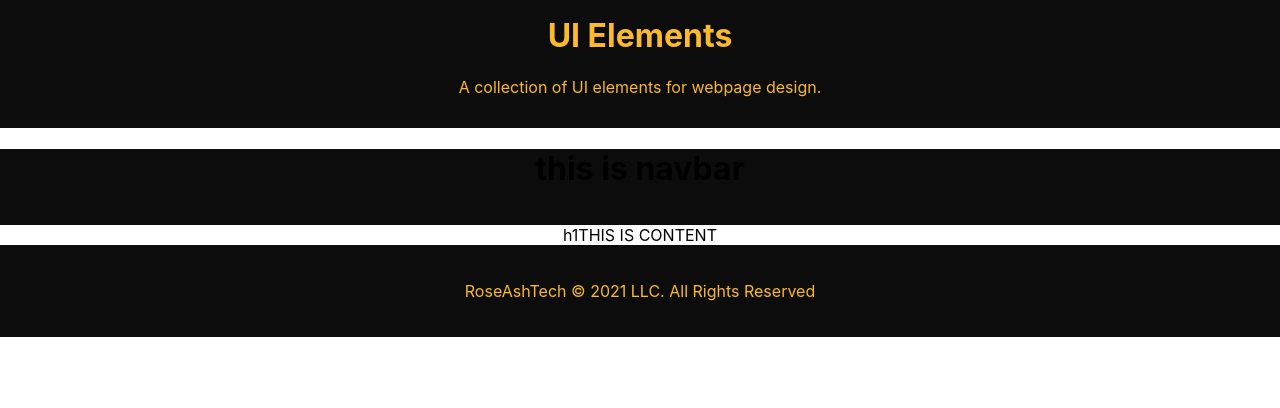
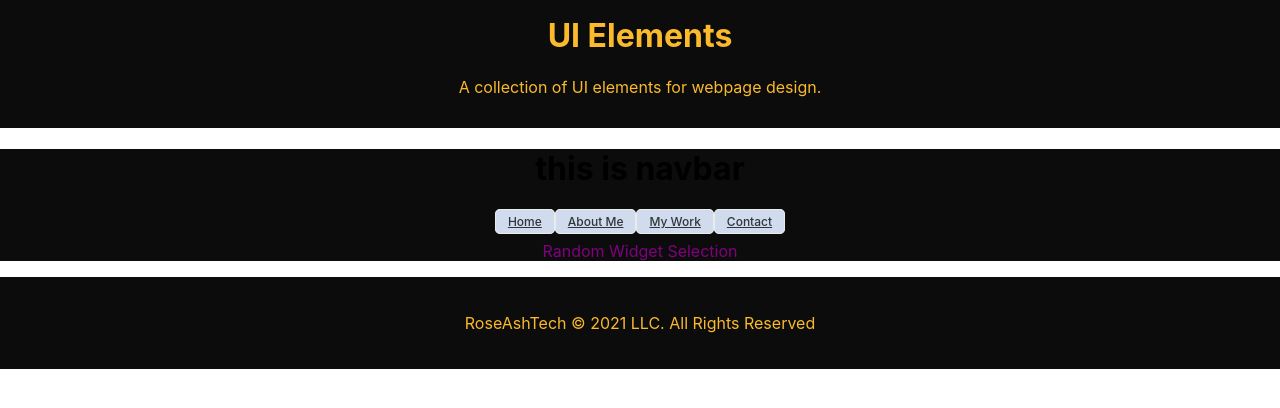
Before and after one commit to ARFreiler/UI_Elements, a React (Create React App) app in the folder ui_elements/: page /images in a window 1280 px wide. Shown: the top 408 px of the page. Built offline with nearby package versions, Linux system fonts and the light colour scheme.

Commit message:
Installed styled components npm package and added the navbar.

```diff
--- a/ui_elements/package.json
+++ b/ui_elements/package.json
@@ -10,6 +10,7 @@
     "react-dom": "^17.0.2",
     "react-router-dom": "^5.3.0",
     "react-scripts": "4.0.3",
+    "styled-components": "^5.3.3",
     "web-vitals": "^1.1.2"
   },
   "scripts": {
--- a/ui_elements/src/App.js
+++ b/ui_elements/src/App.js
@@ -10,13 +10,14 @@
 
 import React from 'react';
 import ReactDOM from 'react-dom';
-import { BrowserRouter, Route, Link } from "react-router-dom";
+// import { BrowserRouter, Route, Link } from "react-router-dom";
 
 import './App.css';
 import Content from "./components/Content";
 import Footer from './components/Footer/Footer';
 import Header from './components/Header/Header';
 import Navbar from './components/Navbar/Navbar';
+// import Widgets from './components/WidgetElements/Widgets';
 
 
 // const App = () => <Content />;
@@ -26,6 +27,7 @@ function App() {
             <Header />
             <Navbar />
             <Content />
+
             <Footer />
         </div>
     )
--- a/ui_elements/src/components/Content.js
+++ b/ui_elements/src/components/Content.js
@@ -1,20 +1,21 @@
 // import React, { useState } from 'react';
-import { Switch, Route } from 'react-router-dom';
+// import { Switch, Route } from 'react-router-dom';
 
 // import Navbar from './Navbar/Navbar';
 // import Header from './Header/Header';
 // import Footer from './Footer/Footer';
 // import UiElements from './UiElements/UiElements';
-import Homepage from './Homepage/Homepage';
+// import Homepage from './Homepage/Homepage';
 import Widgets from './WidgetElements/Widgets';
-import Images from './ImageElements/Images';
+// import Images from './ImageElements/Images';
 
 import './Content.css';
 
 const Content = () => {
     return (
         <div className="content-content">
-            h1THIS IS CONTENT
+
+            <Widgets />
         </div>
         // <Switch>
         //     <Route exact path='/' component={Homepage}></Route>
--- a/ui_elements/src/components/Navbar/Navbar.js
+++ b/ui_elements/src/components/Navbar/Navbar.js
@@ -1,5 +1,12 @@
 import React from 'react';
-import { Link } from "react-router-dom";
+// import { Link } from "react-router-dom";
+
+import {
+    BrowserRouter as Router,
+    Route,
+    Switch,
+} from "react-router-dom";
+import { StyledLink } from "../../styles";
 
 import '../Navbar/Navbar.css';
 
@@ -9,6 +16,29 @@ const Navbar = ({ currentPage, handlePageChange }) => {
             <div class="topnav">
                 <div className="nav-content">
                     <h1>this is navbar</h1>
+                    <Router>
+                        <nav>
+                            <StyledLink to="/scenes/home-scene/home">Home</StyledLink>
+                            <StyledLink to="/scenes/about-scene/about">About Me</StyledLink>
+                            <StyledLink to="/scenes/work/work">My Work</StyledLink>
+                            <StyledLink to="/scenes/contact-scene/contact">Contact</StyledLink>
+                        </nav>
+                        <Switch>
+                            <Route exact path="/scenes/home-scene/home">
+                                {/* <Home /> */}
+                            </Route>,
+          <Route exact path="/scenes/about-scene/about">
+                                {/* <About /> */}
+                            </Route>,
+          <Route exact path="/scenes/work-scene/work">
+                                {/* <Work /> */}
+                            </Route>,
+          <Route exact path="/scenes/contact-scene/contact">
+                                {/* <Contact /> */}
+                            </Route>
+
+                        </Switch>
+                    </Router>
                 </div>
                 {/* <a href="#widgets" onClick={() => handlePageChange('Widgets')} className={currentPage === 'Link1' ? 'nav-link active' : 'nav-link'}>Widgets</a>
                 <a href="" onClick={() => handlePageChange('')} className={currentPage === 'Link2' ? 'nav-link active' : 'nav-link'}>link 2</a>
--- a/ui_elements/src/components/WidgetElements/Widgets.js
+++ b/ui_elements/src/components/WidgetElements/Widgets.js
@@ -1,5 +1,5 @@
 import React from 'react';
-// import HiddenSearch from './components/HiddenSearch/HiddenSearch';
+// import HiddenSearch from '../HiddenSearch/HiddenSearch';
 
 import './Widgets.css';
 
@@ -8,7 +8,7 @@ const Widgets = () => {
         <div className="container">
             <div className="widgets">
                 <div className="widget-one">
-                    <p>widgets</p>
+                    <p>Random Widget Selection</p>
                     {/* <HiddenSearch /> */}
                 </div>
             </div>
--- a/ui_elements/src/index.js
+++ b/ui_elements/src/index.js
@@ -3,7 +3,9 @@ import ReactDOM from 'react-dom';
 import './index.css';
 import App from './App';
 import reportWebVitals from './reportWebVitals';
-import { BrowserRouter, Route, Link } from "react-router-dom";
+import { BrowserRouter } from "react-router-dom";
+
+//Route, Link
 
 ReactDOM.render(
   <BrowserRouter>
--- /dev/null
+++ b/ui_elements/src/styles.js
@@ -0,0 +1,16 @@
+
+import styled from "styled-components";
+import { NavLink } from "react-router-dom";
+
+export const StyledLink = styled(NavLink)`
+  margin: 30px 0 0;
+  min-width: 80px;
+  padding: 4px 12px;
+  background: rgb(208, 220, 237);
+  color: rgb(50, 52, 59);
+  font-size: 12px;
+  font-weight: 550;
+  border: 1px solid rgb(235, 235, 235);
+  border-radius: 5px;
+
+`;
```
Also changed, not shown: 1 other file (tests, documents, lock files or other folders).
